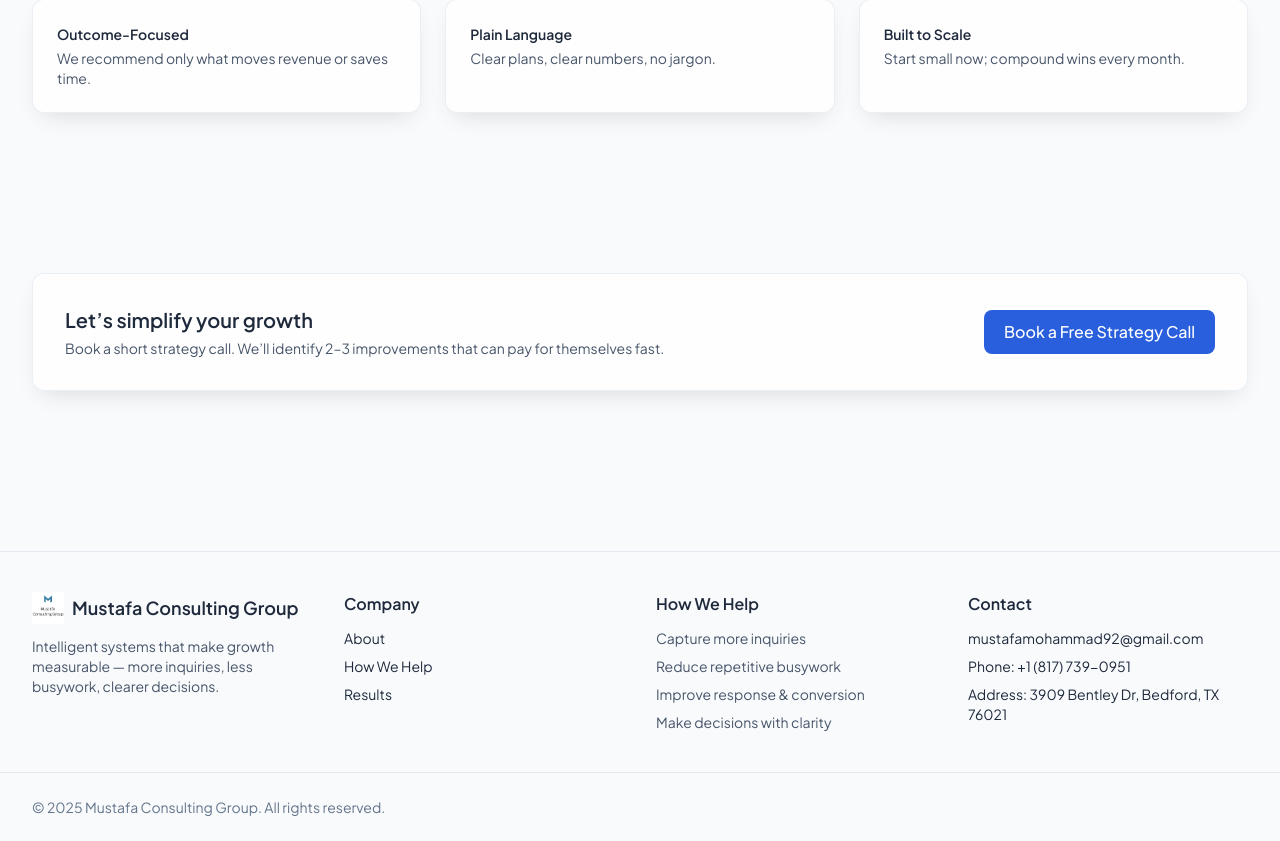
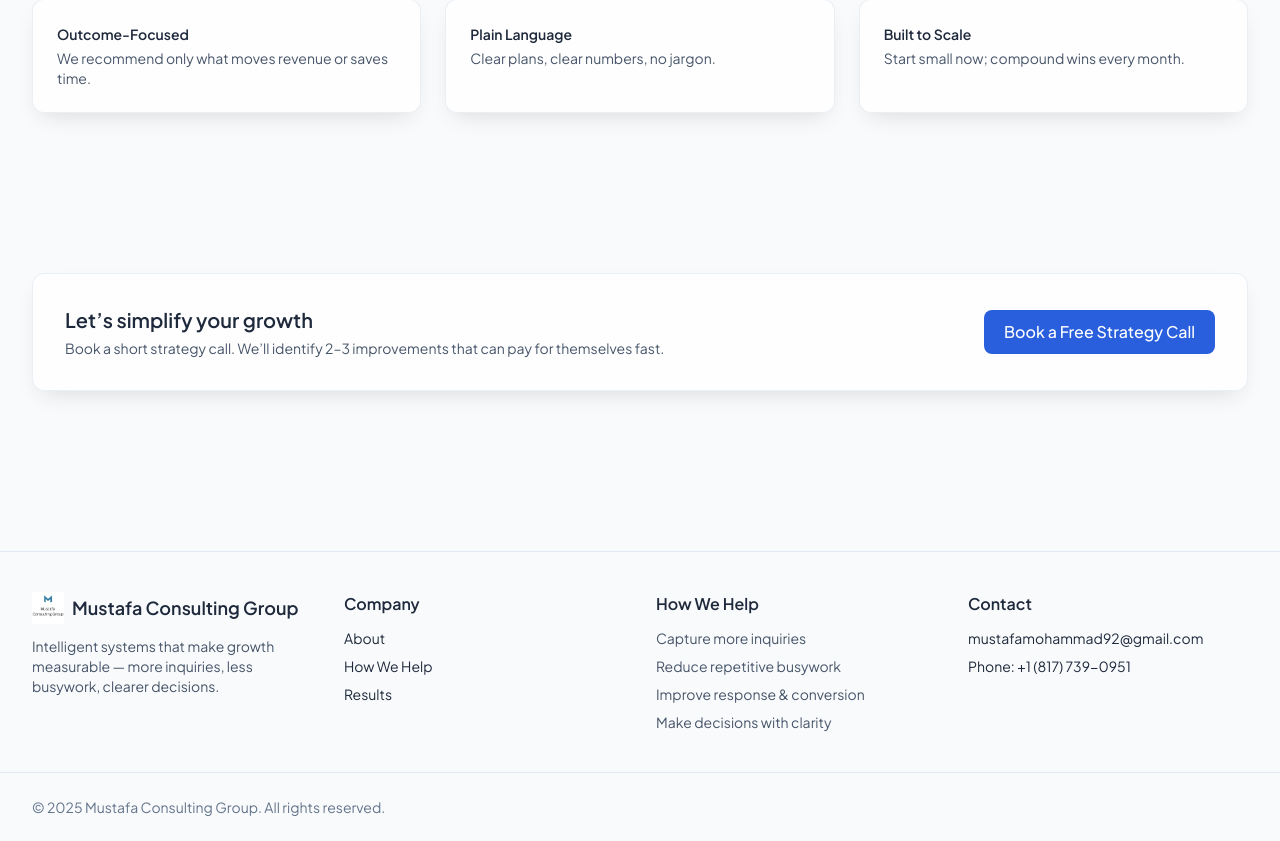
Before and after one commit to mm13609/Lucentive, an Angular app: page / in a window 1280 px wide. Shown: the part 1810-2651 px from the top of the page. Built offline with nearby package versions, Linux system fonts and the light colour scheme.

Commit message:
removed address.

```diff
--- a/src/app/shared/footer/footer.component.ts
+++ b/src/app/shared/footer/footer.component.ts
@@ -46,12 +46,9 @@ import { RouterLink } from '@angular/router';
         <p class="text-sm">
           <a href="mailto:mustafamohammad92@gmail.com" class="hover:text-brand-600">mustafamohammad92&#64;gmail.com</a>
         </p>
-        <p class="text-sm mt-2">
-             Phone: <a href="tel:+18177390951" class="hover:text-brand-600">+1 (817) 739-0951</a>
-        </p>
-                <p class="text-sm mt-2">
-             Address: <a href="https://www.google.com/maps/place/3909+Bentley+Dr,+Bedford,+TX+76021" target="_blank" class="hover:text-brand-600">3909 Bentley Dr, Bedford, TX 76021</a>
-        </p>
+     <p class="text-sm mt-2">
+       Phone: <a href="tel:+18177390951" class="hover:text-brand-600">+1 (817) 739-0951</a>
+     </p>
 
       </div>
     </div>
```
